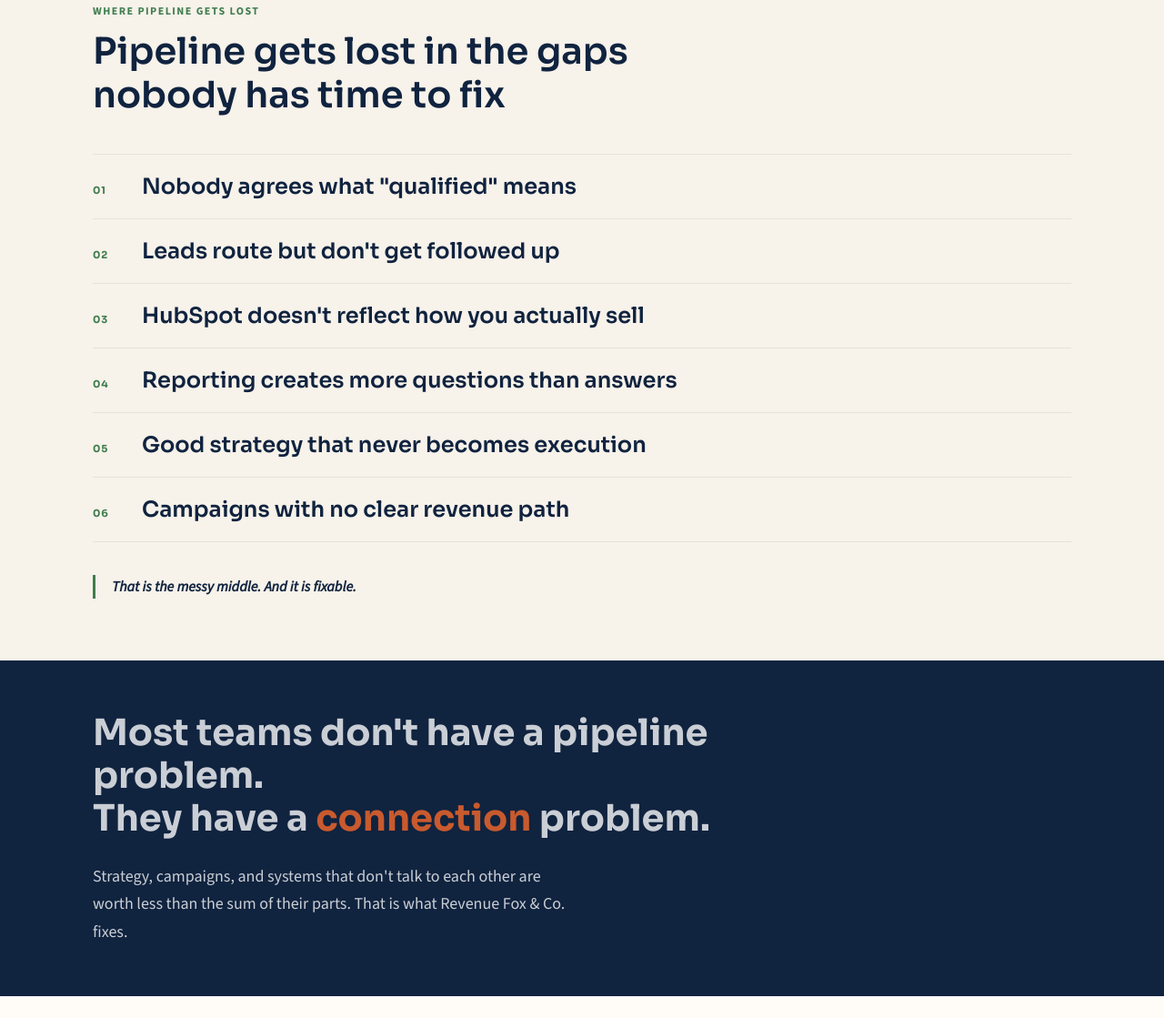
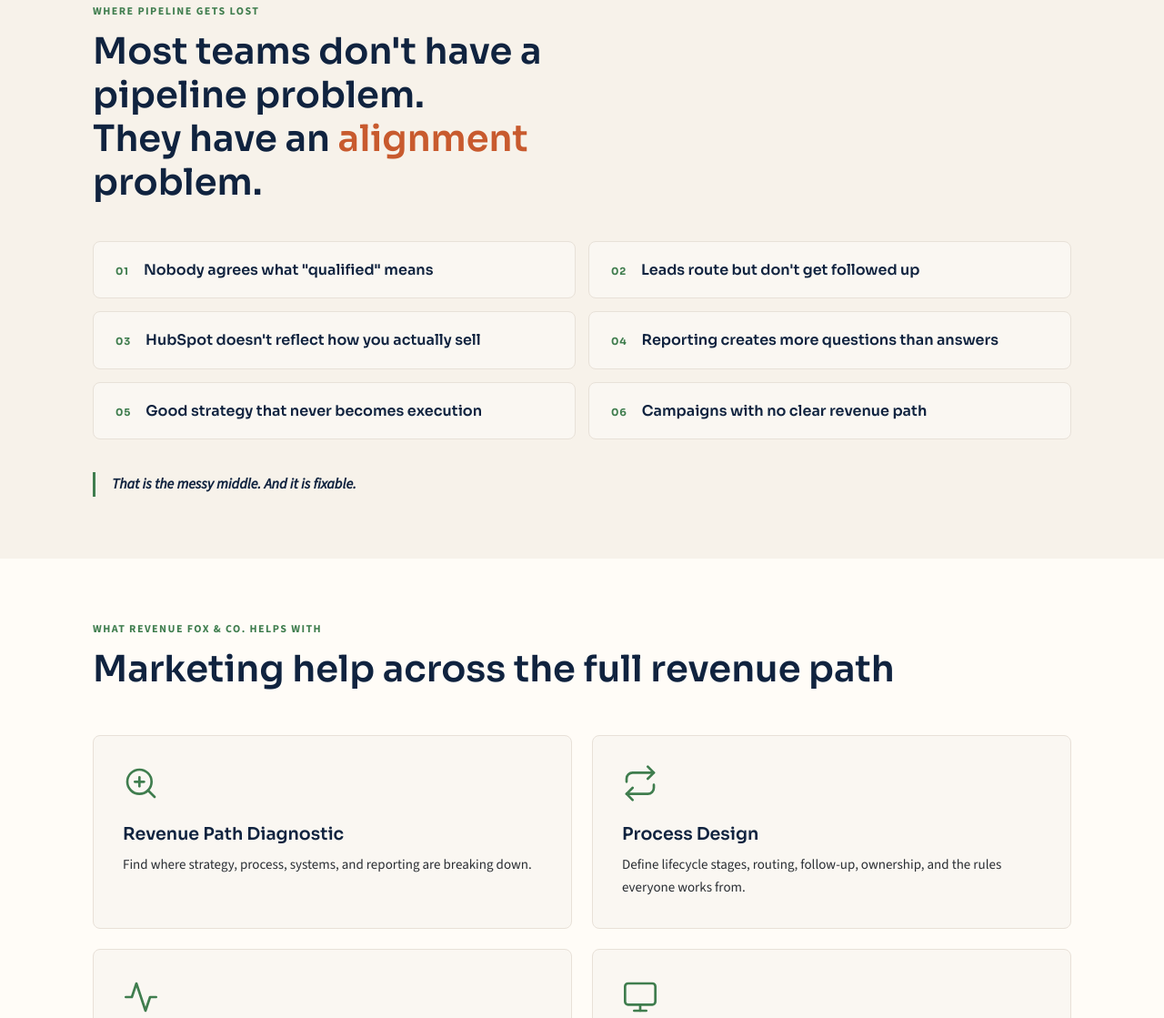
Before and after one commit to EricaLanyon/revenuefox-website, a plain HTML site: page index.html in a window 1280 px wide. Shown: the part 794-1913 px from the top of the page at 91% size. Drawn offline with nearby package versions, Linux system fonts and the light colour scheme.

Commit message:
Checkpoint — all four pages updated, copy and design revisions complete

```diff
--- a/assets/css/styles.css
+++ b/assets/css/styles.css
@@ -1095,18 +1095,20 @@ p:last-child { margin-bottom: 0; }
 /* ============================================================
    19. SYMPTOM LIST (replaces problem card grid)
    ============================================================ */
-.symptom-list {
-  list-style: none;
-  border-top: 1px solid var(--pale-stone);
-  margin-top: 8px;
+.symptom-grid {
+  display: grid;
+  grid-template-columns: repeat(2, 1fr);
+  gap: 14px;
+  margin-bottom: 8px;
 }
-.symptom-list li {
+.symptom-card {
+  background: var(--porcelain);
+  border: 1px solid var(--pale-stone);
+  border-radius: var(--radius-md);
+  padding: 20px 24px;
   display: flex;
-  align-items: baseline;
-  gap: 28px;
-  padding: 20px 0;
-  border-bottom: 1px solid var(--pale-stone);
-  transition: background-color var(--ease);
+  align-items: flex-start;
+  gap: 16px;
 }
 .symptom-num {
   font-family: var(--font-heading);
@@ -1114,16 +1116,15 @@ p:last-child { margin-bottom: 0; }
   font-weight: 700;
   letter-spacing: 0.08em;
   color: var(--bold-green);
-  min-width: 26px;
   flex-shrink: 0;
   padding-top: 3px;
 }
 .symptom-text {
   font-family: var(--font-heading);
-  font-size: clamp(18px, 2.2vw, 24px);
+  font-size: 16px;
   font-weight: 600;
   color: var(--midnight-ink);
-  line-height: 1.25;
+  line-height: 1.35;
 }
 
 /* ============================================================
@@ -1338,8 +1339,8 @@ p:last-child { margin-bottom: 0; }
 
   .offering-grid        { grid-template-columns: 1fr; }
   .who-split            { grid-template-columns: 1fr; }
-  .symptom-list li      { gap: 16px; }
-  .symptom-text         { font-size: 17px; }
+  .symptom-grid         { grid-template-columns: 1fr; }
+  .symptom-text         { font-size: 15px; }
   .statement-section    { padding-block: 72px; }
   .problem-grid         { grid-template-columns: 1fr; gap: 14px; }
   .services-preview-grid{ grid-template-columns: 1fr; }
--- a/index.html
+++ b/index.html
@@ -85,7 +85,7 @@
 
           <div class="hero-rule" style="margin-inline: auto;" aria-hidden="true"></div>
 
-          <h1 id="hero-heading" style="font-family: Georgia, 'Times New Roman', serif;">
+          <h1 id="hero-heading">
             Turn scattered marketing into a system that <span style="color: var(--fox-rust);">scales.</span>
           </h1>
 
@@ -110,36 +110,36 @@
         <div style="max-width: 640px; margin-bottom: 40px;">
           <span class="label">Where pipeline gets lost</span>
           <h2 id="pain-heading" style="margin-top: 10px;">
-            Pipeline gets lost in the gaps nobody has time to fix
+            Most teams don't have a pipeline problem.<br>They have an <span style="color: var(--fox-rust);">alignment</span> problem.
           </h2>
         </div>
 
-        <ol class="symptom-list" role="list">
-          <li>
+        <div class="symptom-grid" role="list">
+          <div class="symptom-card" role="listitem">
             <span class="symptom-num">01</span>
             <span class="symptom-text">Nobody agrees what "qualified" means</span>
-          </li>
-          <li>
+          </div>
+          <div class="symptom-card" role="listitem">
             <span class="symptom-num">02</span>
             <span class="symptom-text">Leads route but don't get followed up</span>
-          </li>
-          <li>
+          </div>
+          <div class="symptom-card" role="listitem">
             <span class="symptom-num">03</span>
             <span class="symptom-text">HubSpot doesn't reflect how you actually sell</span>
-          </li>
-          <li>
+          </div>
+          <div class="symptom-card" role="listitem">
             <span class="symptom-num">04</span>
             <span class="symptom-text">Reporting creates more questions than answers</span>
-          </li>
-          <li>
+          </div>
+          <div class="symptom-card" role="listitem">
             <span class="symptom-num">05</span>
             <span class="symptom-text">Good strategy that never becomes execution</span>
-          </li>
-          <li>
+          </div>
+          <div class="symptom-card" role="listitem">
             <span class="symptom-num">06</span>
             <span class="symptom-text">Campaigns with no clear revenue path</span>
-          </li>
-        </ol>
+          </div>
+        </div>
 
         <p class="pain-kicker" style="margin-top: 36px;">
           That is the messy middle. And it is fixable.
@@ -149,18 +149,6 @@
     </section>
 
 
-    <!-- ── STATEMENT MOMENT ─────────────────────────────────── -->
-    <section class="statement-section bg-midnight text-on-dark" aria-label="Core belief">
-      <div class="container">
-        <p class="statement-quote">
-          Most teams don't have a pipeline problem.<br>
-          They have a <em>connection</em> problem.
-        </p>
-        <p class="statement-sub">
-          Strategy, campaigns, and systems that don't talk to each other are worth less than the sum of their parts. That is what Revenue Fox &amp; Co. fixes.
-        </p>
-      </div>
-    </section>
 
 
     <!-- ── SERVICES PREVIEW ───────────────────────────────────── -->
```
Also changed, not shown: services.html (+2 -9 lines).
